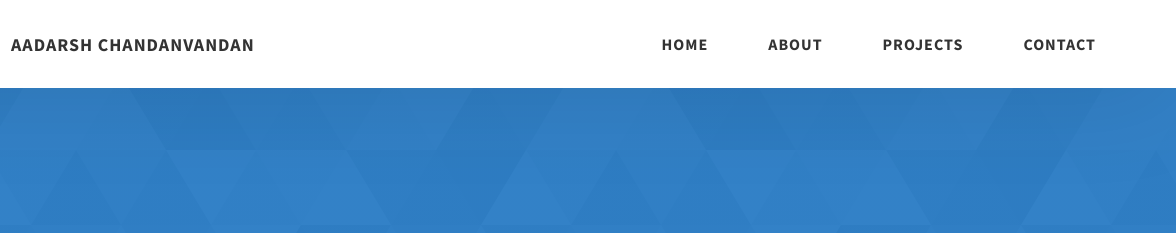
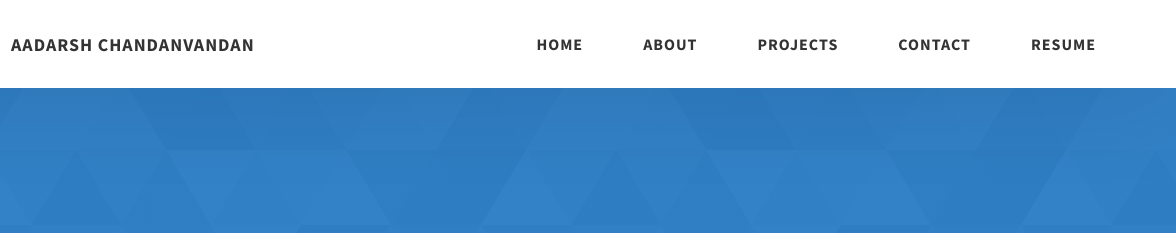
Before and after one commit to aadarsh0022/aadarsh, a website: page index.html in a window 1280 px wide. Shown: the top 233 px of the page, 104-1280 px from the left. Drawn offline with Linux system fonts and the light colour scheme.

Commit message:
Update index.html

```diff
--- a/index.html
+++ b/index.html
@@ -44,6 +44,9 @@
             </li>
             <li class="header__link-wrapper">
               <a href="./index.html#contact" class="header__link"> Contact </a>
+            </li>
+            <li class="header__link-wrapper">
+              <a href="assets\resume\resume.pdf" class="header__link"> Resume </a>
             </li>
           </ul>
           <div class="header__main-ham-menu-cont">
```
